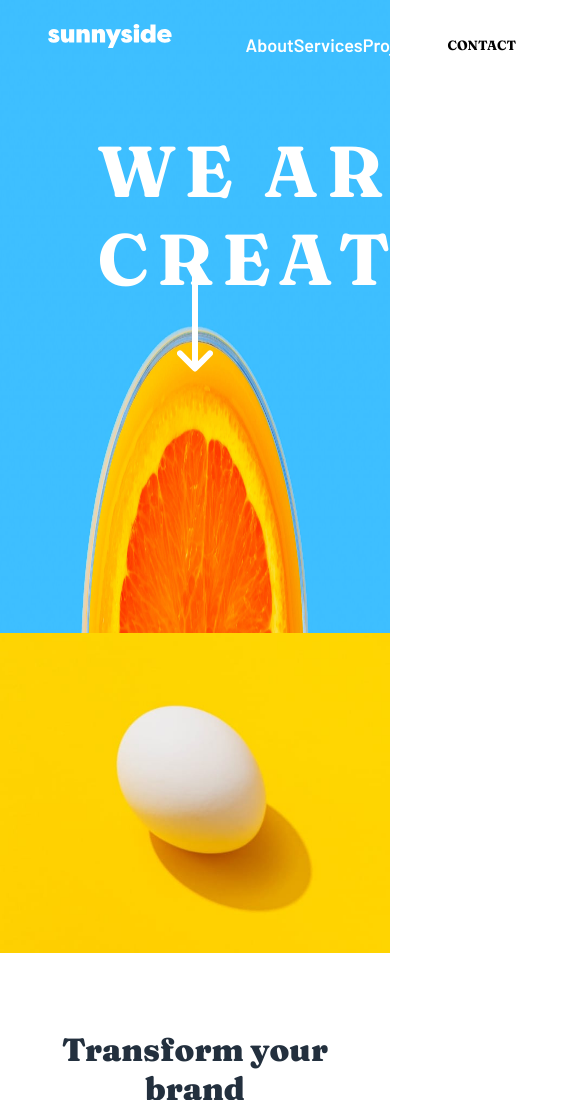
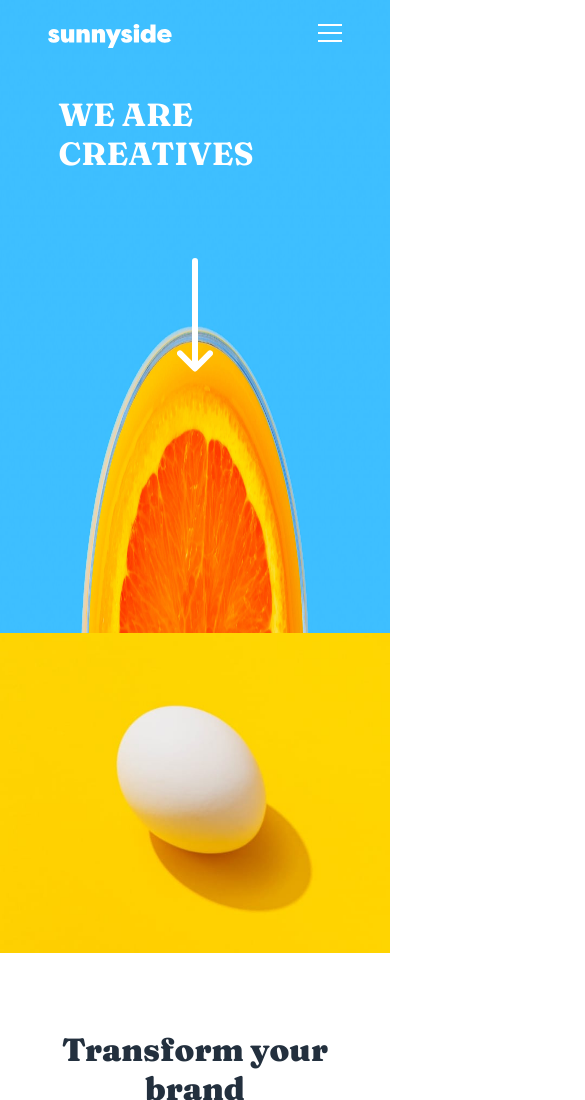
Before and after one commit to TshepoMasuku/SunnysideAgencyLandingPage, a plain HTML site: page index.html in a window 390 px wide. Shown: the top 1100 px of the page, 585 px wide, since content can reach past the window. Drawn offline with Linux system fonts and the light colour scheme.

Commit message:
Header Responsive Design

```diff
--- a/index.html
+++ b/index.html
@@ -24,6 +24,9 @@
           <li><a href="#">Services</a></li>
           <li><a href="#">Projects</a></li>
           <li><a href="#"><button class="contactBtn">CONTACT</button></a></li>
+          <li class="hamburgerMenuIcon">
+            <img src="./images/icon-hamburger.svg" alt="icon" onclick={handleHamburgerMenu(event)}>
+          </li>
         </ul>
       </nav>
       <div class="headerTextContainer">
--- a/index.js
+++ b/index.js
@@ -3,6 +3,12 @@ window.addEventListener("load", () => {
     loadPromoCards();
     loadTestimonialCards();
 })
+
+
+function handleHamburgerMenu(event) {
+    event.preventDefault();
+    console.log('event :>> ', event);
+}
 
 function loadBannerText() {
     const bannerText = "We are creatives";
--- a/style.css
+++ b/style.css
@@ -87,7 +87,7 @@ nav {
 }
 
 nav ul {
-    width: 35vw;
+    width: 45vw;
     position: absolute;
     right: 0.5rem;
     display: flex;
@@ -111,9 +111,12 @@ nav ul li a {
     border-radius: 2rem;
 }
 .contactBtn:hover {
-    /* background-color: var(--dark-grayish-blue); */
     background-color: rgba(255, 255, 255, 0.250);
     color: var(--white)
+}
+
+.hamburgerMenuIcon {
+    display: none;
 }
 
 .headerTextContainer {
@@ -355,7 +358,25 @@ footer ul li a:hover {
 
 /* Media Queries */
 /* Mobile Breakpoint */
-@media only screen and (max-width: 699px) {
+@media only screen and (max-width: 699.99px) {
+    nav ul {
+        right: 3rem;
+        display: flex;
+        justify-content: flex-end;
+    }
+    nav ul li {
+        display: none;
+    }
+    .hamburgerMenuIcon {
+        display: block;
+    }
+    .headerTextContainer {
+        top: 20%;
+        left: 20%;
+        letter-spacing: 0;
+        font-size: 1.5rem;
+    }
+
     .promoCardsContainer {
         display: flex;
         flex-direction: column;
@@ -413,7 +434,7 @@ footer ul li a:hover {
         margin: 1rem;
     }
 }
-
+/* Mobile Breakpoint */
 @media only screen and (max-width: 600px) {
     .testimoniesContainer {
         margin: 0;
@@ -440,6 +461,15 @@ footer ul li a:hover {
         font-size: 0.7rem;
     }
 }
+/* Moblie Breakpoint */
+@media only screen and (max-width: 400px) {
+    .headerTextContainer {
+        top: 15%;
+        left: 15%;
+        letter-spacing: 0;
+        font-size: 1rem;
+    }
+}
 
 /* Medium Breakpoint */
 @media only screen and (min-width: 990px) {
```
